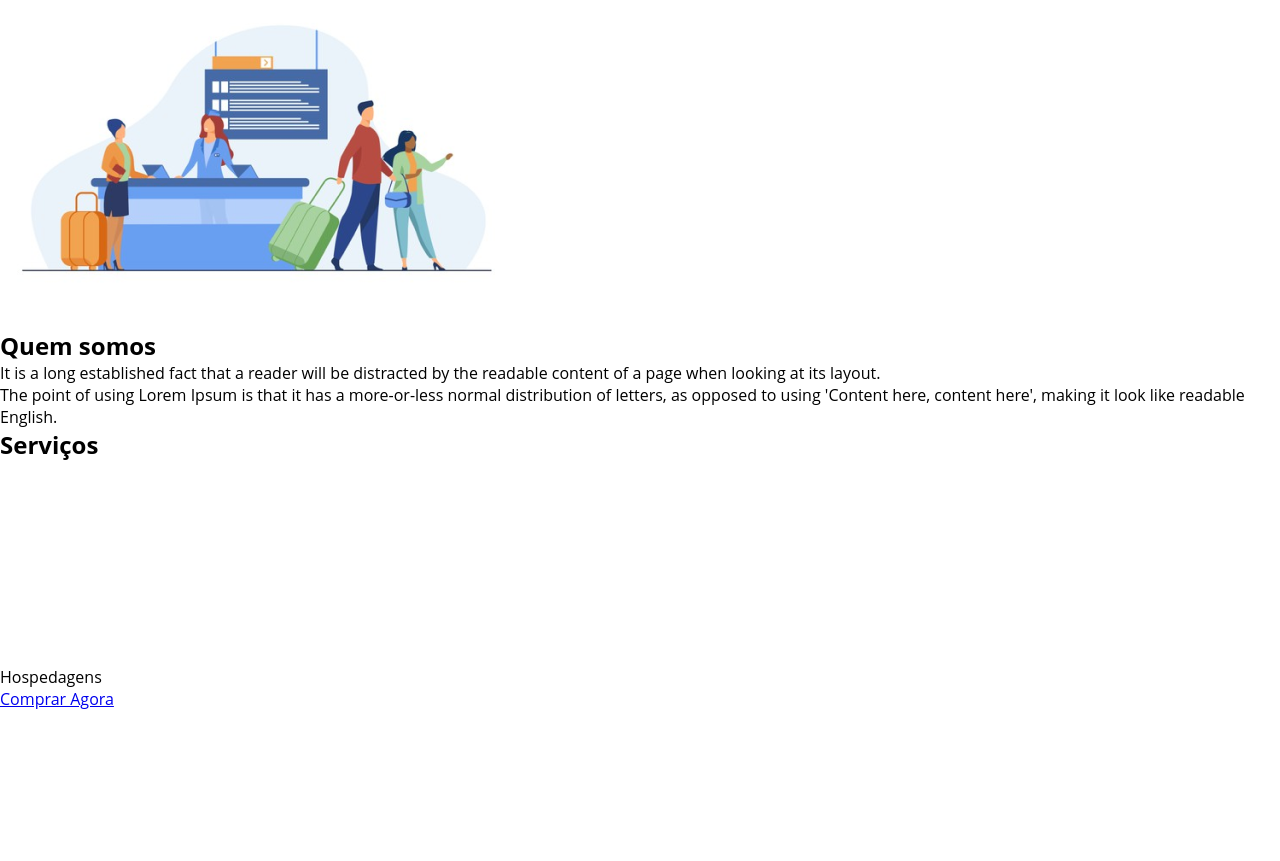
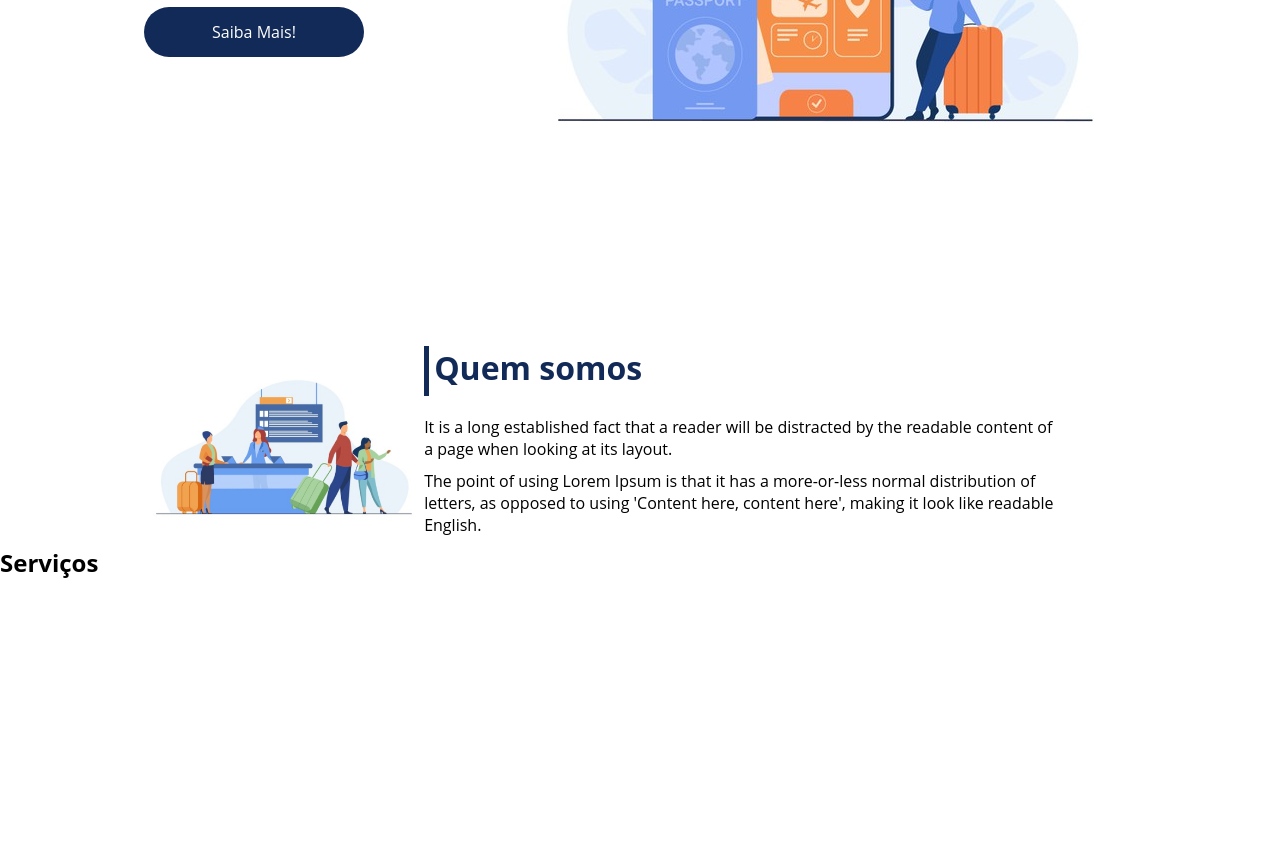
Before and after one commit to dralv/ProjetoIntegradorFlexbox, a plain HTML site: page index.html in a window 1280 px wide. Shown: the part 554-1415 px from the top of the page. Drawn offline with Linux system fonts and the light colour scheme.

Commit message:
Avançando no design da página

```diff
--- a/index.html
+++ b/index.html
@@ -21,8 +21,8 @@
         </header>
 
 
-    <div class="flex-container">
-        <div>
+    <div class="flex-container apresentacao">
+        <div class="texto-apresentacao">
             <h1>Flex <br>Turismos</h1>
             <p>O melhor serviço para você!</p>
             <a href="">Saiba Mais!</a>
@@ -33,16 +33,19 @@
         </div>
     </div>
 
-    <div>
-        <div>
-            <img src="./images/1-quem-somos.png" alt="balcão de atendimento">
-        </div>
+    <div class="flex-container " id="quem-somos">
+
 
         <div>
             <h2>Quem somos</h2>
             <p>It is a long established fact that a reader will be distracted by the readable content of a page when looking at its layout. </p>
             <p>The point of using Lorem Ipsum is that it has a more-or-less normal distribution of letters, as opposed to using 'Content here, content here', making it look like readable English.</p>
         </div>
+
+        <div>
+            <img src="./images/1-quem-somos.png" alt="balcão de atendimento">
+        </div>
+
     </div>
 
     <div>
--- a/style.css
+++ b/style.css
@@ -15,6 +15,11 @@ ul li a{
   text-decoration:none;
 }
 
+div img{
+  display: block;
+  width: 100%;
+}
+
 .flex-container{
   display: flex;
   max-width: 992px;
@@ -27,10 +32,15 @@ header{
   height: 100px;
   display: flex;
   align-items: center;
+  color:#fff
 }
 
 header .list-items{
   display: flex;
+  width: 100%;
+  max-width: 260px;
+  justify-content: space-between;
+
 }
 
 .list-items li a{
@@ -39,4 +49,65 @@ header .list-items{
 
 header .menu{
   justify-content: space-between;
+  align-items: center;
 }
+
+.apresentacao{
+  height: 100vh;
+  align-items: center;
+  display: flex;
+  justify-content:  space-between;
+
+}
+
+.apresentacao .texto-apresentacao{
+  min-height: 200px;
+
+}
+
+.texto-apresentacao h1{
+  color:#122a57;
+  font-size:48px;
+  margin:10px
+}
+
+.texto-apresentacao a{
+  background-color: #122a57;
+  color: #fff;
+  text-align: center;
+  border-radius: 30px;
+  width: 220px;
+  display: block;
+  text-decoration: none;
+  height: 50px;
+  line-height: 50px;
+  margin: 10px 0;
+}
+
+#quem-somos{
+  flex-direction: row-reverse;
+  align-items: center;
+  display: flex;
+}
+
+#quem-somos h2{
+  font-size: 32px;
+  color: #122a57;
+  display: flex;
+  margin-bottom: 20px
+}
+
+#quem-somos h2::before{
+  content: "";
+  height: 50px;
+  width:5px;
+  margin-right: 5px;
+  background-color: #122a57;
+  position: relative;
+
+}
+
+#quem-somos p{
+  margin-bottom: 10px;
+  width: 90%
+}
```
